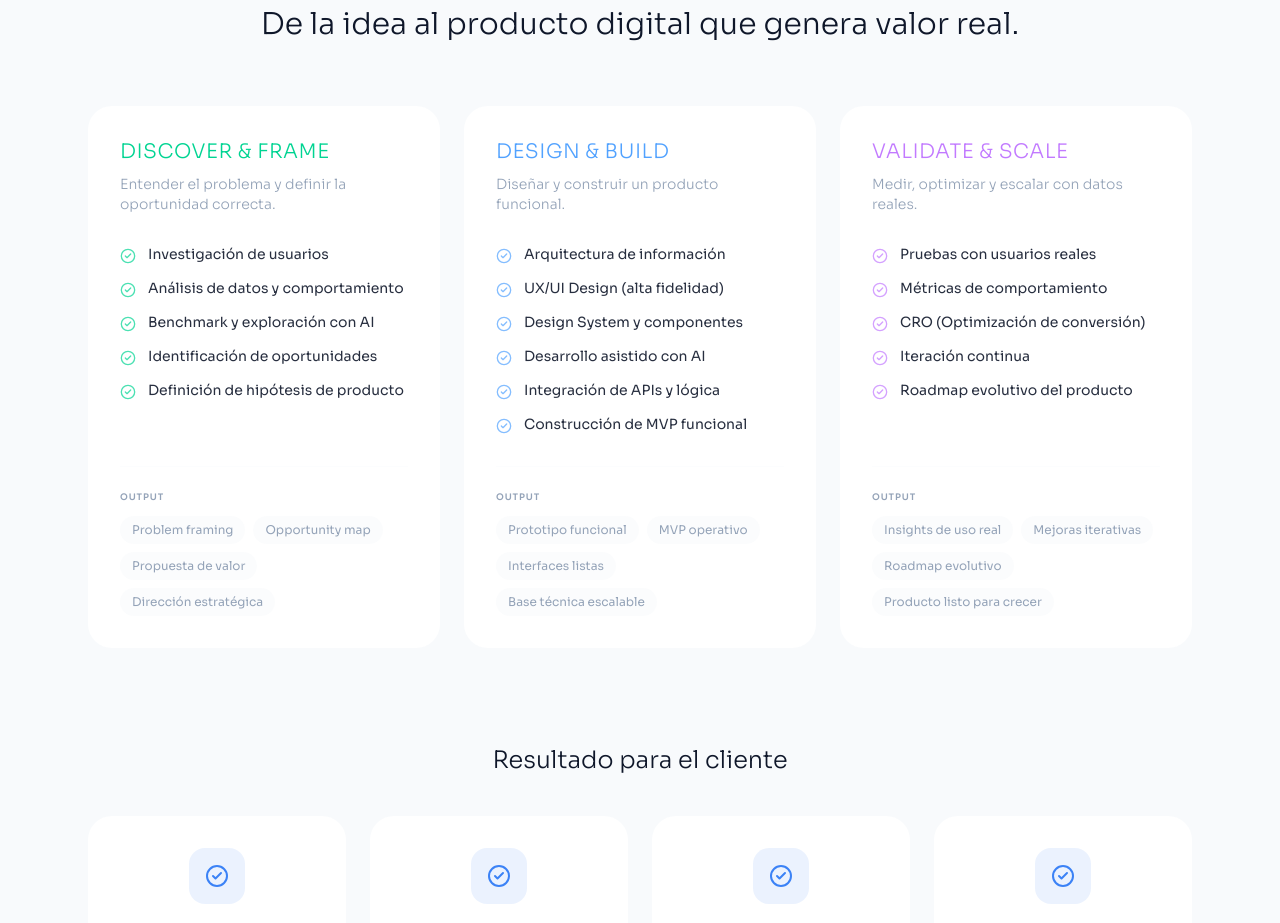
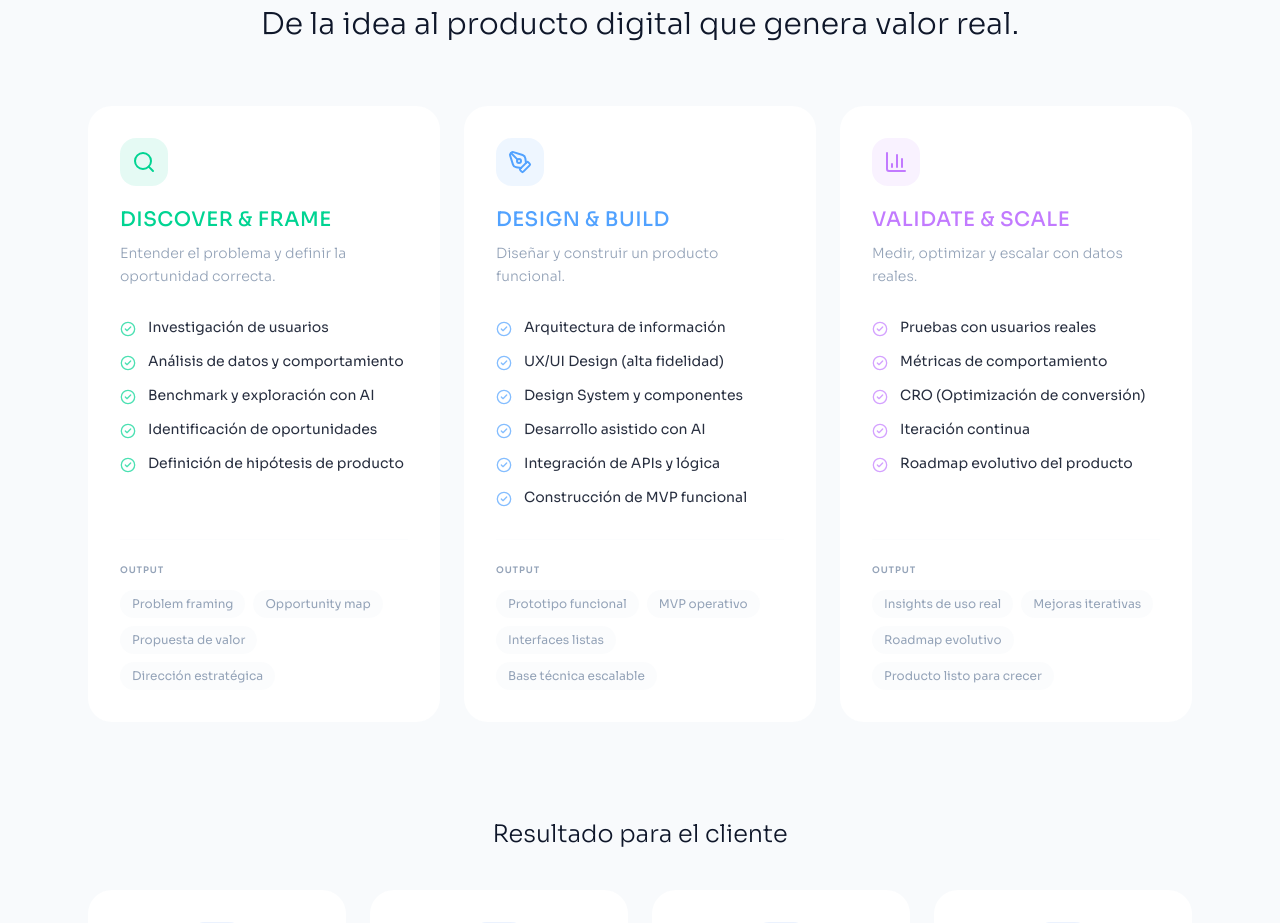
Before and after one commit to fcophox/ultracms-website-fcophox, a Next.js app: page /methodology in a window 1280 px wide. Shown: the part 1340-2263 px from the top of the page. Built offline with nearby package versions, Linux system fonts and the light colour scheme; no server answers.

Commit message:
style: add thematic icons above titles in methodology cards

```diff
--- a/src/components/methodology-schema.tsx
+++ b/src/components/methodology-schema.tsx
@@ -63,13 +63,13 @@ export function MethodologySchema() {
           >
             {/* Header */}
             <div className="flex flex-col mb-8">
-              <div className="flex items-center gap-2 mb-2">
-                {/* <step.icon className={`w-6 h-6 ${step.color}`} /> */}
-                <h3 className={`text-xl font-light tracking-wide ${step.color}`}>
-                  {step.title}
-                </h3>
+              <div className={`w-12 h-12 rounded-2xl flex items-center justify-center mb-5 ${step.bgLight}`}>
+                <step.icon className={`w-6 h-6 ${step.color}`} />
               </div>
-              <p className="text-sm font-light text-muted">
+              <h3 className={`text-xl font-medium tracking-wide mb-2 ${step.color}`}>
+                {step.title}
+              </h3>
+              <p className="text-sm font-light text-muted leading-relaxed">
                 {step.subtitle}
               </p>
             </div>
```
